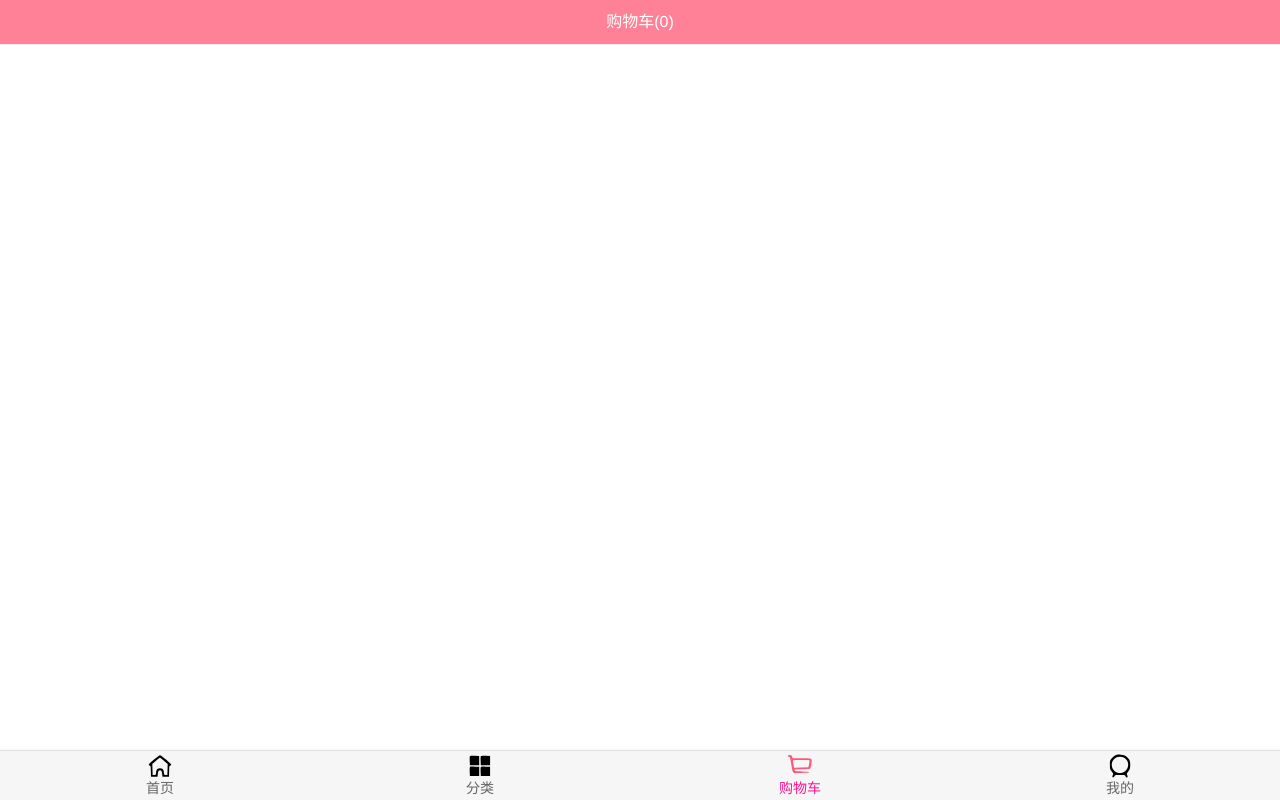
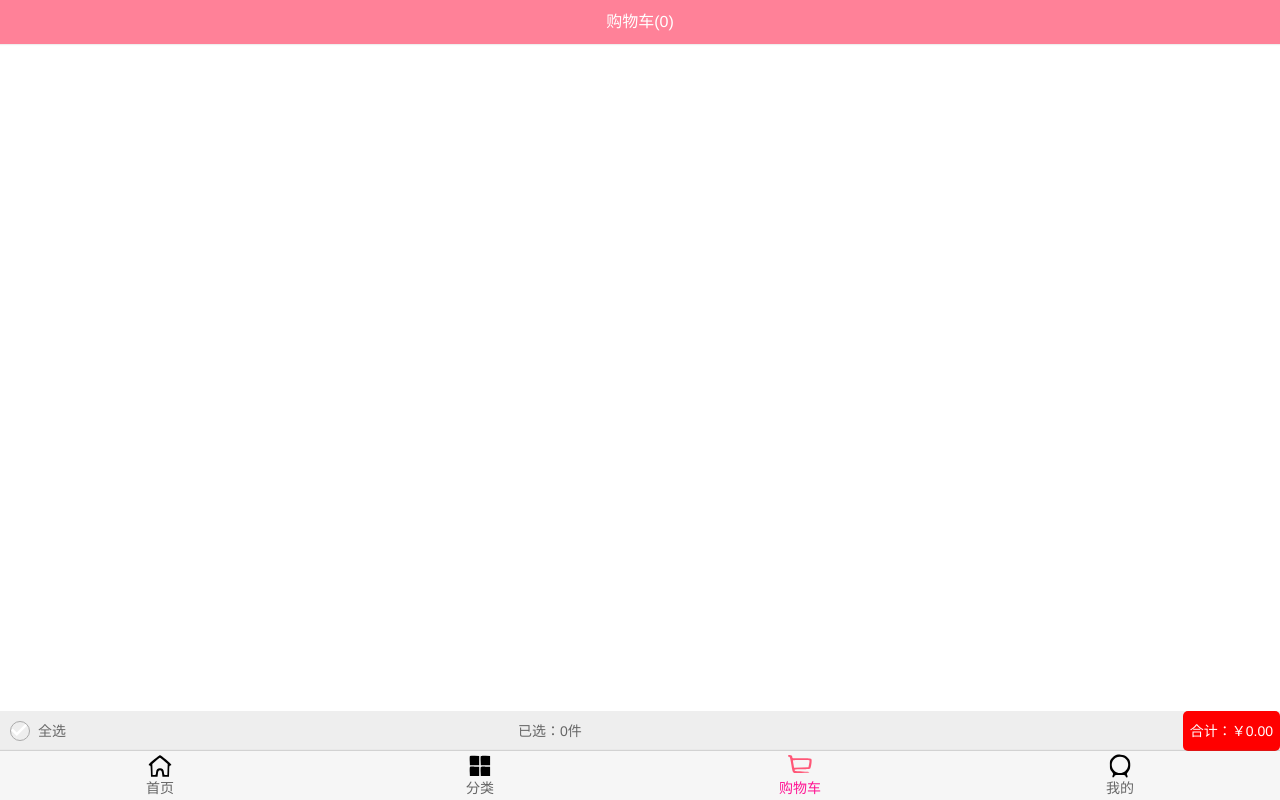
Before and after one commit to qxy2022/supermall, a Vue app: page /cart in a window 1280 px wide. Built offline with nearby package versions, Linux system fonts and the light colour scheme.

Commit message:
'购物车-商品列表、选中、toast'

```diff
--- /dev/null
+++ b/src/components/common/toast/Toast.vue
@@ -0,0 +1,41 @@
+<template>
+  <div class="toast" v-show="isShow">
+    <div>{{message}}</div>
+  </div>
+</template>
+
+<script>
+  export default {
+   name: 'Toast',
+   data(){
+    return {
+      message: '',
+      isShow: false
+    }
+   },
+   methods: {
+    show(message, duration=2000) {
+      this.isShow = true;
+      this.message = message;
+      setTimeout(() => {
+        this.isShow = false;
+        this.message = ''
+      }, duration);
+    }
+   }
+  }
+</script>
+
+<style scoped>
+  .toast {
+    position: fixed;
+    top:50%;
+    left: 50%;
+    transform: translate(-50%,-50%);
+    padding: 8px 10px;
+    z-index: 999;
+    color: #fff;
+    background-color: rgba(0, 0, 0, .75);
+    font-size: 15px;
+  }
+</style>
--- /dev/null
+++ b/src/components/common/toast/index.js
@@ -0,0 +1,19 @@
+import Toast from './Toast.vue'
+const obj = {}
+
+obj.install = function (Vue) {
+  // 1.创建组件构造器
+  const toastConstructor = Vue.extend(Toast)
+
+  // 2.new 创建组件对象
+  const toast = new toastConstructor()
+
+  // 3.将组件对象手动挂载到某一个元素上
+  toast.$mount(document.createElement('div'))
+
+  // 4.toast.$el对应的就是div
+  document.body.appendChild(toast.$el)
+
+  Vue.prototype.$toast = toast
+}
+export default obj
--- /dev/null
+++ b/src/components/content/checkButton/CheckButton.vue
@@ -0,0 +1,30 @@
+<template>
+  <div class="check-button" :class="{check: isChecked}">
+    <img src="~assets/img/cart/tick.svg" alt="">
+  </div>
+</template>
+
+<script>
+export default {
+  name: 'CheckButton',
+  props: {
+    isChecked: {
+      type: Boolean,
+      default: false
+    }
+  }
+}
+</script>
+
+<style scoped>
+.check-button {
+  height: 18px;
+  border-radius: 50%;
+  border: 1px solid #aaa;
+}
+
+.check {
+  border-color: red;
+  background-color: red;
+}
+</style>
--- a/src/main.js
+++ b/src/main.js
@@ -3,10 +3,13 @@
 import router from './router'
 import store from './store'
 import './registerServiceWorker'
+import toast from './components/common/toast/index'
 
 Vue.config.productionTip = false
 
 Vue.prototype.$bus = new Vue()
+
+Vue.use(toast)
 
 new Vue({
   render: h => h(App),
--- a/src/store/actions.js
+++ b/src/store/actions.js
@@ -2,14 +2,18 @@
 
 export default {
   addCart(context, payload) {
+    return new Promise((resolve, reject) => {
       let oldProduct = context.state.cartList.find(item => item.iid === payload.iid)
       if (oldProduct) {
         // oldProduct.count += 1
         context.commit(ADD_COUNTER,oldProduct)
+        resolve('当前的商品数量+1')
       } else {
         payload.count = 1
         // context.state.cartList.push(payload)
         context.commit(ADD_TO_CART, payload)
+        resolve('添加了新的商品')
+      }
+    })
   }
 }
-}
--- a/src/store/getters.js
+++ b/src/store/getters.js
@@ -1,5 +1,8 @@
 export default {
   cartLength(state) {
     return state.cartList.length
+  },
+  cartList(state) {
+    return state.cartList
   }
 }
--- a/src/store/mutations.js
+++ b/src/store/mutations.js
@@ -5,6 +5,7 @@
     payload.count++
   },
   [ADD_TO_CART](state, payload) {
+    payload.checked = true
     state.cartList.push(payload)
   }
 }
--- a/src/views/cart/Cart.vue
+++ b/src/views/cart/Cart.vue
@@ -1,19 +1,26 @@
 <template>
   <div class="cart">
+    <!-- 导航 -->
     <NavBar class="nav-bar">
       <template #center>购物车({{cartLength}})</template>
     </NavBar>
+    <!-- 商品列表 -->
+    <CartList/>
+    <!-- 底部汇总 -->
+    <CartBottomBar/>
  </div>
 </template>
 
 <script>
 import NavBar from '@/components/common/navbar/NavBar.vue';
+import CartList from './childComps/CartList.vue';
+import CartBottomBar from './childComps/CartBottomBar.vue';
 
 import { mapGetters } from 'vuex';
 
 export default {
     name: "Cart",
-    components: { NavBar },
+    components: { NavBar, CartList, CartBottomBar },
     computed: {
       ...mapGetters(['cartLength'])
     }
@@ -21,6 +28,10 @@
 </script>
 
 <style scoped>
+  .cart {
+    height: 100vh;
+    position: relative;
+  }
   .nav-bar {
     background-color: var(--color-tint);
     color: #fff;
--- /dev/null
+++ b/src/views/cart/childComps/CartBottomBar.vue
@@ -0,0 +1,99 @@
+<template>
+  <div class="bottom-bar">
+    <div class="check-content">
+      <CheckButton :is-checked="isSelectAll" class="check-button" @click.native="checkClick"/>
+      <span>全选</span>
+    </div>
+
+    <div class="price">
+      <div class="count">
+        已选：{{checkedLength}}件
+      </div>
+      <div class="total-price" @click="calcClick">
+        合计：￥{{totalPrice}}
+      </div>
+    </div>
+  </div>
+</template>
+
+<script>
+import CheckButton from '@/components/content/checkButton/CheckButton.vue';
+import { mapGetters } from 'vuex';
+
+export default {
+  name: "CartBottomBar",
+  components: { CheckButton },
+  computed: {
+    ...mapGetters(['cartList']),
+    totalPrice() {
+      return this.cartList.filter(item => item.checked)
+        .reduce((preValue, item) => preValue + item.count * item.price, 0)
+        .toFixed(2)
+    },
+    checkedLength() {
+      return this.cartList.filter(item => item.checked).reduce((preValue, item) => item.count + preValue, 0)
+    },
+    isSelectAll(){
+      if(!this.cartList.length) return false
+      return this.cartList.every(item => item.checked)
+    }
+  },
+  methods: {
+    checkClick () {
+      if(this.isSelectAll) {
+        // 全选状态下，点击变成全不选
+        this.cartList.forEach(item => item.checked = false)
+      } else {
+        // 只要有一个没选中，点击全选
+        this.cartList.forEach(item => item.checked = true)
+      }
+    },
+    calcClick() {
+      if(!this.cartList.some(item => item.checked)) {
+        this.$toast.show('请选择购买的商品', 2000)
+      }
+    }
+  }
+}
+</script>
+
+<style scoped>
+.bottom-bar {
+  display: flex;
+  position: absolute;
+  bottom: 49px;
+  width: 100%;
+  height: 40px;
+  line-height: 40px;
+  background-color: #eee;
+}
+
+.check-content {
+  flex: 2;
+  display: flex;
+  align-items: center;
+  margin-left: 10px;
+  font-size: 14px;
+}
+
+.check-button {
+  width: 20px;
+  height: 20px;
+  line-height: 20px;
+  margin-right: 8px;
+}
+
+.price {
+  flex: 3;
+  display: flex;
+  justify-content: space-between;
+  font-size: 14px;
+}
+
+.total-price {
+  padding: 0 7px;
+  background-color: red;
+  color: #fff;
+  border-radius: 5px;
+}
+</style>
--- /dev/null
+++ b/src/views/cart/childComps/CartList.vue
@@ -0,0 +1,38 @@
+<template>
+  <div class="cart-list">
+    <Scroll class="scroll" ref="scroll">
+      <CartListItem v-for="(item,index) in cartList" :key="index" :item="item"/>
+    </Scroll>
+  </div>
+</template>
+
+<script>
+import { mapGetters } from 'vuex';
+import Scroll from '@/components/common/scroll/Scroll.vue';
+import CartListItem from './CartListItem.vue'
+
+export default {
+  name: "CartList",
+  computed: {
+    ...mapGetters(["cartList"])
+  },
+  components: {
+    Scroll,
+    CartListItem
+  },
+  activated() {
+    this.$refs.scroll.refresh()
+  }
+}
+</script>
+
+<style scoped>
+.scroll {
+  position: absolute;
+  top: 44px;
+  bottom: 89px;
+  left: 0;
+  right: 0;
+  overflow: hidden;
+}
+</style>
--- /dev/null
+++ b/src/views/cart/childComps/CartListItem.vue
@@ -0,0 +1,110 @@
+<template>
+  <div class="cart-list-items">
+    <div class="item-selector">
+      <CheckButton :is-checked="item.checked" @click.native="checkClick"/>
+    </div>
+    <div class="item-img">
+      <img :src="item.image" alt="">
+    </div>
+
+    <div class="item-info">
+      <div class="title">{{item.title}}</div>
+      <div class="desc">
+        <p>{{item.desc}}</p>
+      </div>
+      <div class="buy">
+        <div class="price">￥{{item.price}}</div>
+        <div class="count">x{{item.count}}</div>
+      </div>
+    </div>
+  </div>
+</template>
+
+<script>
+import CheckButton from '@/components/content/checkButton/CheckButton.vue';
+export default {
+    name: "CartListItem",
+    props: {
+        item: {
+            type: Object,
+            default() {
+                return {};
+            }
+        }
+    },
+    components: { CheckButton },
+    methods: {
+      checkClick(){
+        this.item.checked = !this.item.checked
+      }
+    }
+}
+</script>
+
+<style scoped>
+.cart-list-items {
+  width: 100%;
+  display: flex;
+  padding: 3px 0;
+  border-bottom: 1px solid #ccc;
+}
+
+.item-selector {
+  width: 18px;
+  display: flex;
+  justify-content: center;
+  align-items: center;
+}
+
+.item-img {
+  padding: 5px;
+}
+
+.item-img img {
+  width: 60px;
+  height: 80px;
+  display: block;
+  border-radius: 5px;
+}
+
+.item-info {
+  font-size: 17px;
+  color: #335;
+  padding: 6px 10px;
+  position: relative;
+  overflow: hidden;
+}
+
+.title,
+.desc {
+  overflow: hidden;
+  white-space: nowrap;
+  text-overflow: ellipsis;
+}
+
+.desc {
+  font-size: 14px;
+  color: #666;
+  margin-top: 11px;
+}
+
+.buy {
+  font-size: 16px;
+  margin-top: 10px;
+  position: absolute;
+  bottom: 10px;
+  right: 10px;
+  left: 5px;
+}
+
+.count {
+  float: right;
+  margin-right: 10px;
+}
+
+.price {
+  color: orangered;
+  float: left;
+  margin-left: 10px;
+}
+</style>
--- a/src/views/detail/Detail.vue
+++ b/src/views/detail/Detail.vue
@@ -30,6 +30,7 @@
 import { getDetail, Goods, Shop, GoodsParam, getRecommend } from '@/network/detail';
 import { debounce } from '@/common/utils';
 import { backTopMixin } from '@/common/mixin'
+import { mapActions } from 'vuex';
 
 export default {
   name: "Detail",
@@ -110,6 +111,7 @@
     this.$bus.$on('detailImgLoad', this.getThemeTopY)
   },
   methods: {
+    ...mapActions(['addCart']),
     titleClick(index) {
       this.$refs.scroll.scrollTo(0, -this.themeTopYs[index], 100)
     },
@@ -139,11 +141,17 @@
       product.image = this.topImages[0]
       product.title = this.goods.title
       product.desc = this.goods.desc
-      product.price = this.goods.newPrice
+      product.price = this.goods.realPrice
       product.iid = this.iid
 
       // 2.product加到vuex
-      this.$store.dispatch('addCart', product)
+      // this.$store.dispatch('addCart', product).then(res => {
+      //   console.log(res);
+      // })
+      this.addCart(product).then(res => {
+        this.$toast.show(res, 1500)
+        // console.log(this.$toast);
+      })
     }
   }
 }
```
Lines whose indentation alone changed are shown as unchanged.
